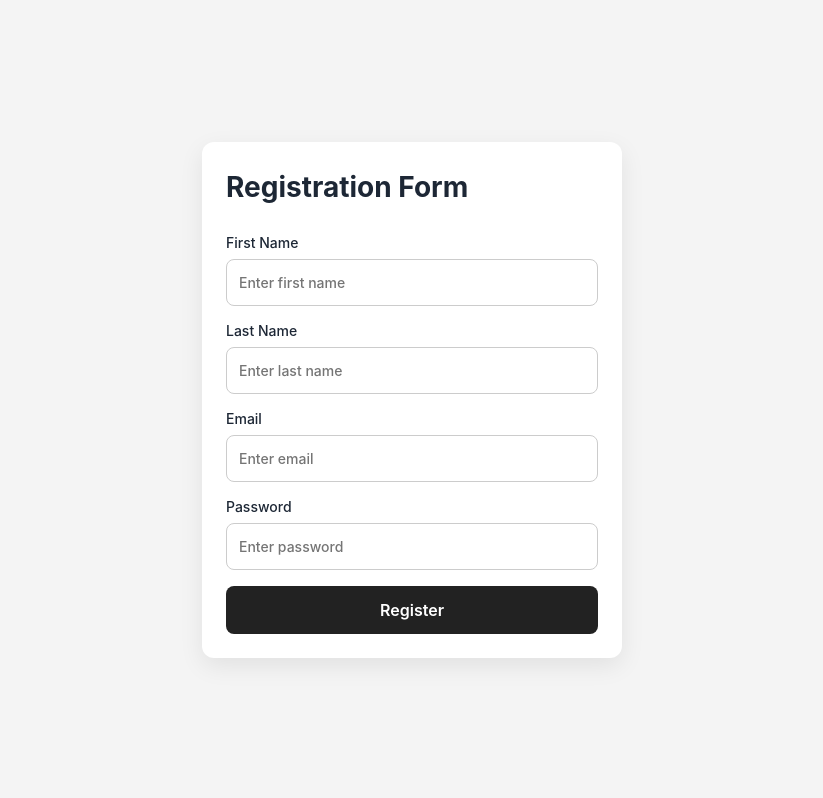
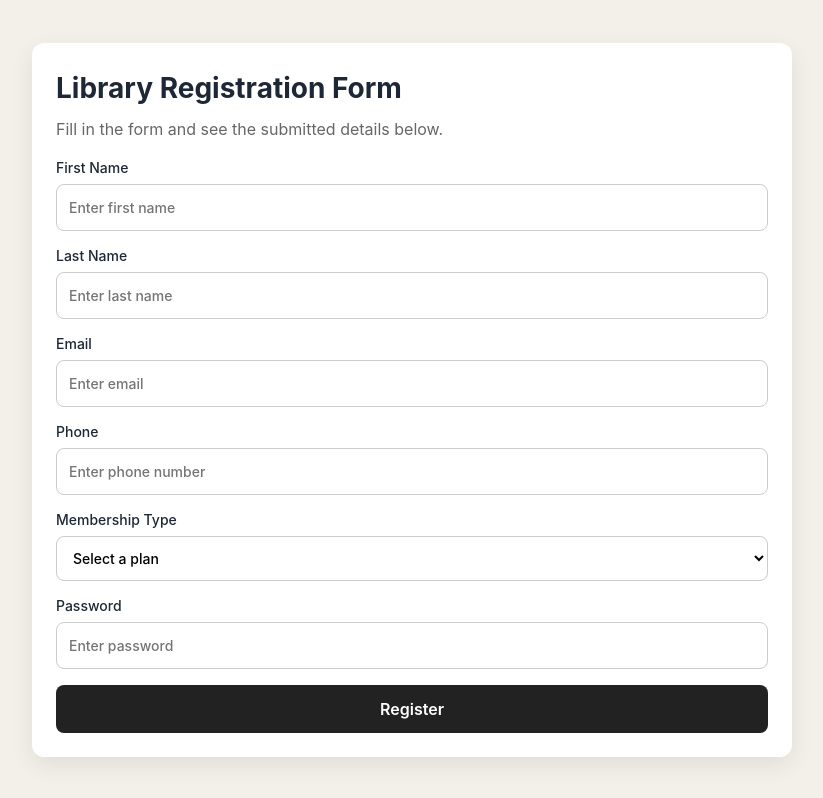
Before and after one commit to yash6834/Frontend_react_demo, a React app: page / in a window 1280 px wide. Shown: the whole page, without its empty margins (228-1051 px from the left). Built offline with nearby package versions, Linux system fonts and the light colour scheme; the HTML template or start-up script is replaced by a standard one.

Commit message:
4th Commit

```diff
--- a/src/App.css
+++ b/src/App.css
@@ -4,12 +4,16 @@
   align-items: center;
   justify-content: center;
   padding: 24px;
-  background: #f4f4f4;
+  background: #f3f0ea;
+}
+
+.subscription-layout {
+  width: 100%;
+  max-width: 760px;
 }
 
 .form-card {
   width: 100%;
-  max-width: 420px;
   background: #ffffff;
   padding: 24px;
   border-radius: 12px;
@@ -22,7 +26,7 @@
   gap: 16px;
 }
 
-.form-heading h1 {
+.form-heading h2 {
   margin: 0 0 8px;
   font-size: 28px;
 }
@@ -45,10 +49,12 @@
   font-weight: 500;
 }
 
-.registration-form input {
+.registration-form input,
+.registration-form select {
   padding: 12px;
   border: 1px solid #cccccc;
   border-radius: 8px;
+  background: #ffffff;
 }
 
 .registration-form button {
@@ -60,3 +66,75 @@
   font-weight: 600;
   cursor: pointer;
 }
+
+.details-section {
+  margin-top: 32px;
+  padding-top: 24px;
+  border-top: 1px solid #e7e1d8;
+}
+
+.details-section h3 {
+  margin: 0 0 16px;
+  font-size: 22px;
+}
+
+.table-wrapper {
+  overflow-x: auto;
+}
+
+.details-table {
+  width: 100%;
+  border-collapse: collapse;
+  min-width: 640px;
+}
+
+.details-table th,
+.details-table td {
+  padding: 12px 14px;
+  border: 1px solid #ddd4c7;
+  text-align: left;
+}
+
+.details-table th {
+  background: #eee5d8;
+  font-weight: 700;
+}
+
+.details-table td {
+  background: #faf8f3;
+}
+
+.plan-list {
+  display: grid;
+  gap: 14px;
+}
+
+.plan-card {
+  padding: 18px;
+  border: 1px solid #ddd4c7;
+  border-radius: 10px;
+  background: #faf8f3;
+}
+
+.plan-card h4 {
+  margin: 0;
+  font-size: 18px;
+}
+
+.plan-price {
+  margin: 6px 0 10px;
+  color: #7b5c28;
+  font-weight: 700;
+}
+
+.plan-card ul {
+  margin: 0;
+  padding-left: 18px;
+  color: #555555;
+}
+
+@media (max-width: 860px) {
+  .form-card {
+    padding: 20px;
+  }
+}
--- a/src/App.jsx
+++ b/src/App.jsx
@@ -1,38 +1,183 @@
+import { useState } from 'react'
 import './App.css'
 
+const subscriptionPlans = [
+  {
+    id: 'basic-reader',
+    name: 'Basic Reader',
+    price: '$9/month',
+    duration: '1 month access',
+    booksAllowed: '2 books at a time',
+    support: 'Email reminders',
+  },
+  {
+    id: 'family-plus',
+    name: 'Family Plus',
+    price: '$24/month',
+    duration: '3 month access',
+    booksAllowed: '6 books at a time',
+    support: 'Family account support',
+  },
+  {
+    id: 'scholar-premium',
+    name: 'Scholar Premium',
+    price: '$49/month',
+    duration: '12 month access',
+    booksAllowed: '12 books at a time',
+    support: 'Priority reservations',
+  },
+]
+
 function App() {
+  const [formData, setFormData] = useState({
+    firstName: '',
+    lastName: '',
+    email: '',
+    phone: '',
+    membership: '',
+    password: '',
+  })
+  const [submittedData, setSubmittedData] = useState([])
+
+  function handleChange(event) {
+    const { name, value } = event.target
+    setFormData((current) => ({
+      ...current,
+      [name]: value,
+    }))
+  }
+
+  function handleSubmit(event) {
+    event.preventDefault()
+    setSubmittedData((current) => [...current, formData])
+    setFormData({
+      firstName: '',
+      lastName: '',
+      email: '',
+      phone: '',
+      membership: '',
+    })
+  }
+
   return (
     <main className="app">
+      <section className="subscription-layout">
         <section className="form-card" aria-labelledby="registration-title">
-        <form className="registration-form">
+          <form className="registration-form" onSubmit={handleSubmit}>
             <div className="form-heading">
-            <h1 id="registration-title ">Registration Form</h1>
+              <h2 id="registration-title">Library Registration Form</h2>
+              <p>Fill in the form and see the submitted details below.</p>
             </div>
 
             <div className="form-grid">
               <label>
                 <span>First Name</span>
-              <input type="text" name="firstName" placeholder="Enter first name" />
+                <input
+                  type="text"
+                  name="firstName"
+                  placeholder="Enter first name"
+                  value={formData.firstName}
+                  onChange={handleChange}
+                />
               </label>
 
               <label>
                 <span>Last Name</span>
-              <input type="text" name="lastName" placeholder="Enter last name" />
+                <input
+                  type="text"
+                  name="lastName"
+                  placeholder="Enter last name"
+                  value={formData.lastName}
+                  onChange={handleChange}
+                />
               </label>
 
               <label>
                 <span>Email</span>
-              <input type="email" name="email" placeholder="Enter email" />
+                <input
+                  type="email"
+                  name="email"
+                  placeholder="Enter email"
+                  value={formData.email}
+                  onChange={handleChange}
+                />
+              </label>
+
+              <label>
+                <span>Phone</span>
+                <input
+                  type="tel"
+                  name="phone"
+                  placeholder="Enter phone number"
+                  value={formData.phone}
+                  onChange={handleChange}
+                />
+              </label>
+
+              <label>
+                <span>Membership Type</span>
+                <select
+                  name="membership"
+                  value={formData.membership}
+                  onChange={handleChange}
+                >
+                  <option value="" disabled>
+                    Select a plan
+                  </option>
+                  {subscriptionPlans.map((plan) => (
+                    <option key={plan.id} value={plan.name}>
+                      {plan.name}
+                    </option>
+                  ))}
+                </select>
               </label>
 
               <label>
                 <span>Password</span>
-              <input type="password" name="password" placeholder="Enter password" />
+                <input
+                  type="password"
+                  name="password"
+                  placeholder="Enter password"
+                  value={formData.password}
+                  onChange={handleChange}
+                />
               </label>
             </div>
 
             <button type="submit">Register</button>
           </form>
+
+          {submittedData.length > 0 ? (
+            <section className="details-section" aria-labelledby="submitted-details">
+              <h3 id="submitted-details">Form Details</h3>
+              <div className="table-wrapper">
+                <table className="details-table">
+                  <thead>
+                    <tr>
+                      <th>First Name</th>
+                      <th>Last Name</th>
+                      <th>Email</th>
+                      <th>Phone</th>
+                      <th>Membership Type</th>
+                    </tr>
+                  </thead>
+                  <tbody>
+                    {submittedData.map((entry, index) => (
+                      <tr key={`${entry.email}-${index}`}>
+                        <td>{entry.firstName}</td>
+                        <td>{entry.lastName}</td>
+                        <td>{entry.email}</td>
+                        <td>{entry.phone}</td>
+                        <td>{entry.membership}</td>
+
+                      </tr>
+                    ))}
+                  </tbody>
+                </table>
+              </div>
+            </section>
+          ) : null}
+        </section>
       </section>
     </main>
   )
```
Lines whose indentation alone changed are shown as unchanged.
